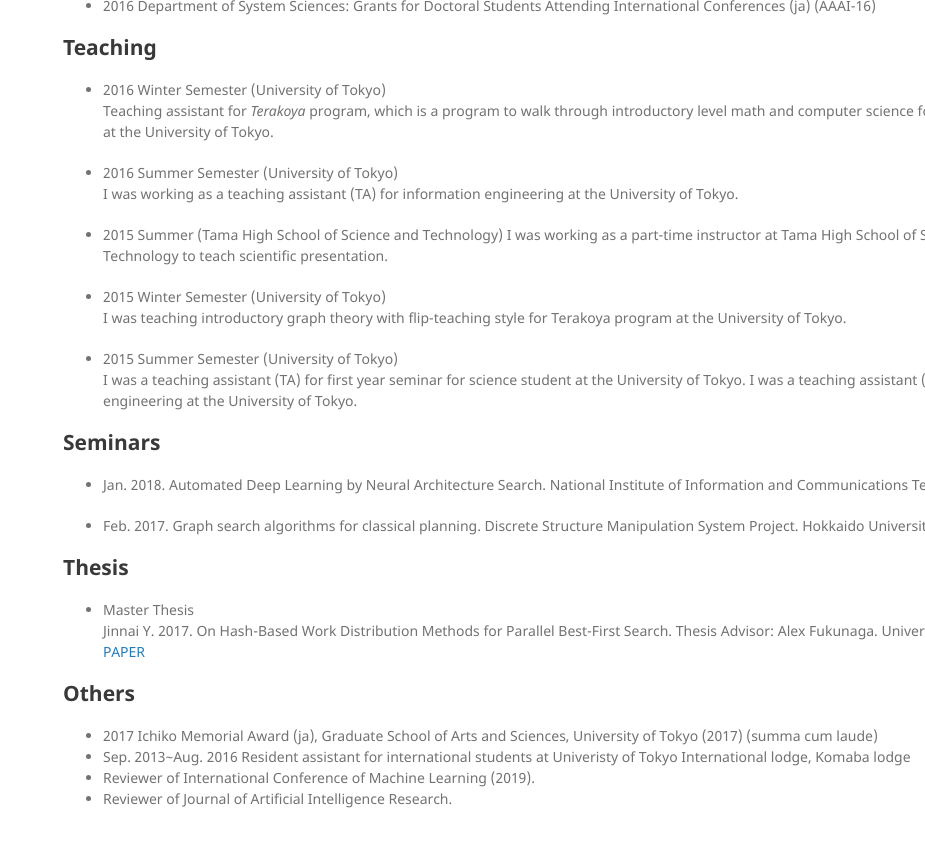
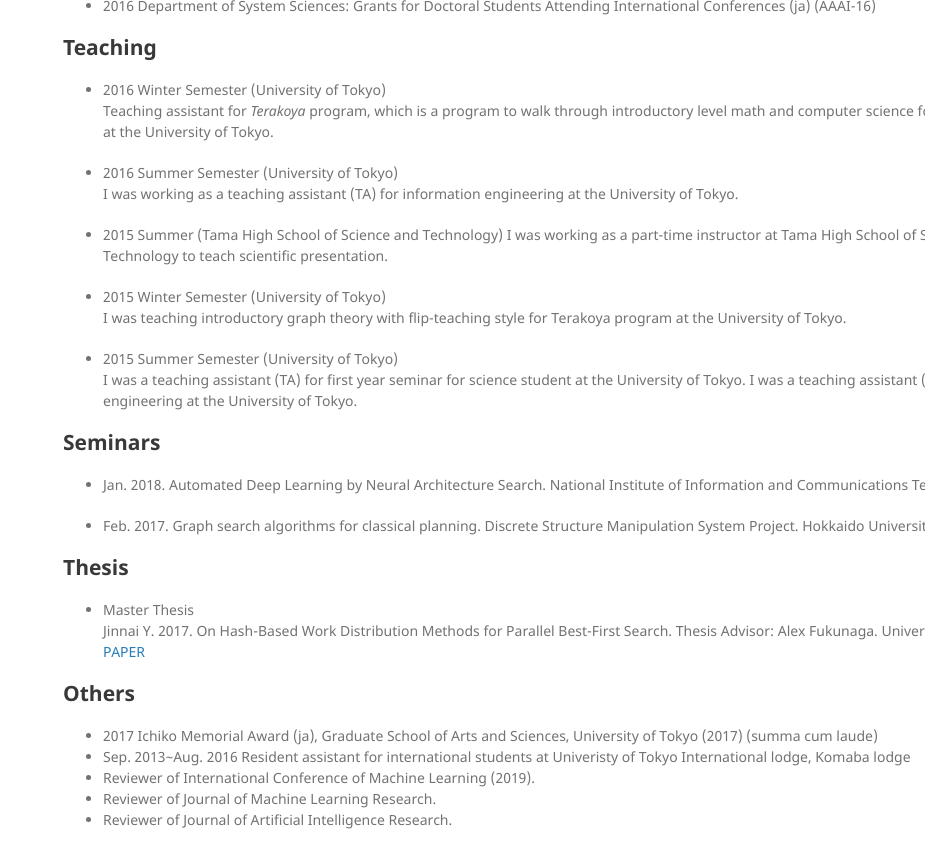
Before and after one commit to jinnaiyuu/jinnaiyuu.github.io, a Jekyll site: the page built from index.md, in a window 1280 px wide and 900 px high, scrolled down 2863 px. Shown: the top 868 px of the window, without its empty margins (355-1280 px from the left). Built offline with Jekyll 4.4.1, drawn with Linux system fonts in a browser that asks for light colours; our own code applies the rules of GitHub Pages for plain Markdown files.

```diff
--- a/index.md
+++ b/index.md
@@ -79,4 +79,5 @@
 - 2017 Ichiko Memorial Award (ja), Graduate School of Arts and Sciences, University of Tokyo (2017) (summa cum laude)
 - Sep. 2013~Aug. 2016 Resident assistant for international students at Univeristy of Tokyo International lodge, Komaba lodge
 - Reviewer of International Conference of Machine Learning (2019).
+- Reviewer of Journal of Machine Learning Research.
 - Reviewer of Journal of Artificial Intelligence Research.
```
Also changed, not shown: 2 other files.
